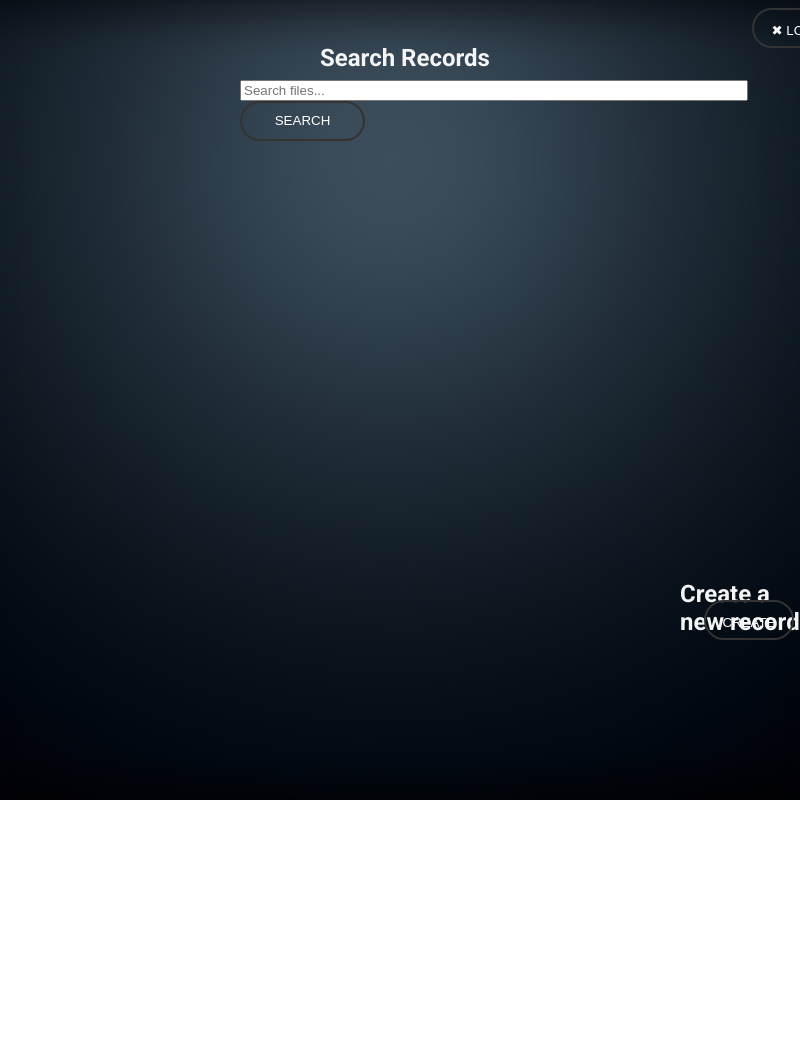
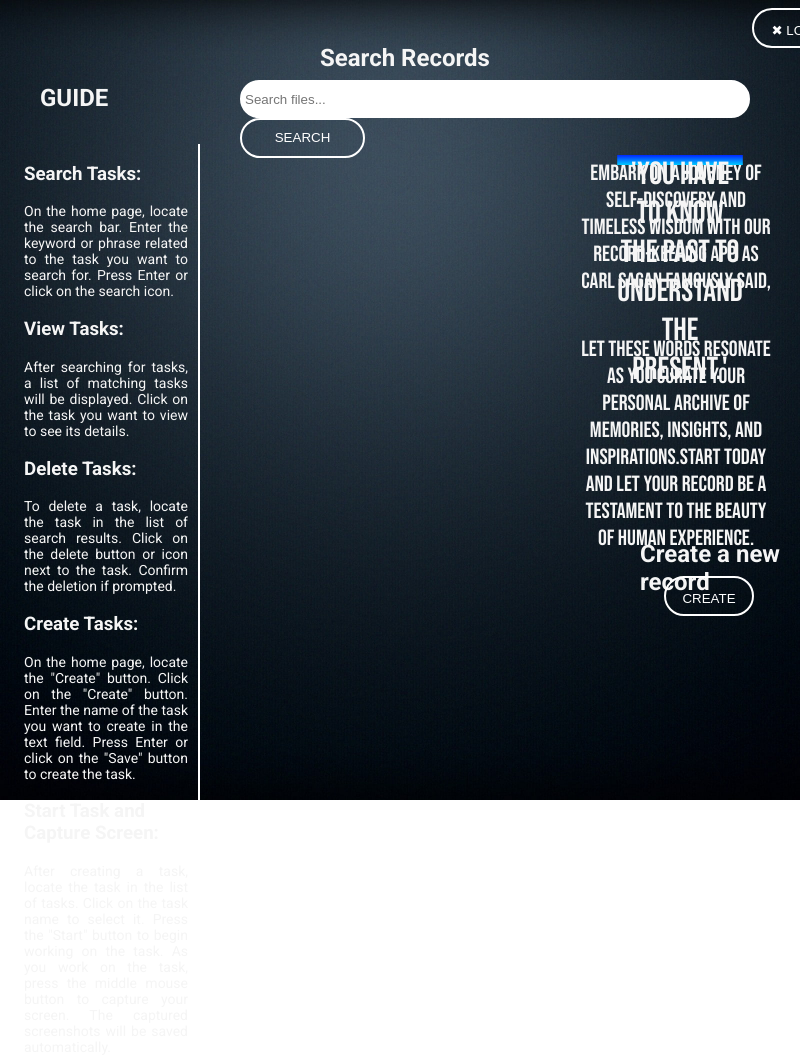
Before and after one commit to STEVENx101/RecordMate, an Electron app: page frontend/Homepage.html in a window 800 px wide. Shown: the top 1058 px of the page. Before the commit the page ends 800 px from the top, so only its background shows below. Drawn offline with Linux system fonts and the light colour scheme; no server answers.

Commit message:
Completed the project

```diff
--- a/frontend/Homepage.css
+++ b/frontend/Homepage.css
@@ -1,5 +1,5 @@
 @import url('https://fonts.googleapis.com/css2?family=Roboto:wght@400;700&display=swap');
-
+@import url('https://fonts.googleapis.com/css2?family=Bebas+Neue&display=swap');
 html, body {
     font-family: 'Roboto', sans-serif;
     margin: 0; /* Remove default margin */
@@ -12,7 +12,8 @@ body{
     background-size: cover; /* Adjust the size property to cover or contain as needed */
     background-repeat: no-repeat;
     background-position: center center;
-    backdrop-filter: blur(10px);
+
+
 }
 
 h1{
@@ -38,8 +39,9 @@ h2{
 
 .search-container input{
     width: 500px;
-    height: auto;
-
+    height: 30px;
+    border-radius: 20px;
+    border: 3px solid #fff ;
 }
 
 .search-button{
@@ -52,7 +54,7 @@ h2{
     text-align: center;
     color: #fff;
     text-transform: uppercase;
-    border: 2px solid #333;
+    border: 2px solid #ffffff;
     border-radius: 20px; /* Adjust the border-radius to control the curvature */
     transition: all .35s;
 }
@@ -63,7 +65,6 @@ h2{
     background: transparent;
     color: #01f8ec;
 }
-
 
 
 #logoutBtn {
@@ -78,7 +79,7 @@ h2{
   text-align: center;
   color: #fff;
   text-transform: uppercase;
-  border: 2px solid #333;
+  border: 2px solid #ffffff;
   border-radius: 20px; /* Adjust the border-radius to control the curvature */
   transition: all .35s;
 }
@@ -93,8 +94,8 @@ h2{
 
 #createBtn{
     position: absolute;
-    top: 75%;
-    left: 88%;
+    top: 72%;
+    left: 83%;
     width: 90px;
     height: 40px;
     line-height: 40px;
@@ -103,7 +104,7 @@ h2{
     text-align: center;
     color: #fff;
     text-transform: uppercase;
-    border: 2px solid #333;
+    border: 2px solid #ffffff;
     border-radius: 20px; /* Adjust the border-radius to control the curvature */
     transition: all .35s;
   }
@@ -115,11 +116,10 @@ h2{
         color: #01f8ec;
     }
 
-
     #RecordTitle{
         position: absolute;
-        top: 70%;
-        left: 85%;
+        top: 65%;
+        left: 80%;
     }
 
     #username{
@@ -130,6 +130,8 @@ h2{
         position: absolute;
         top: 20%;
         left: 30%;
+        font-weight: bold;
+        font-size: 22px;
 
     }
 
@@ -138,3 +140,91 @@ h2{
         color: whitesmoke;
         text-decoration: none;
     }
+
+    p{
+        color: whitesmoke;
+    }
+
+
+    .addedP1{
+        font-size: 22px;
+        font-family: 'Bebas Neue', cursive;
+        position: absolute;
+        text-align: center;
+        top: 20%;
+        left: 72%;
+        color: whitesmoke;
+        text-align: center;
+        padding-right: 3%;
+    }
+
+    .addedP2{
+        font-size: 22px;
+        font-family: 'Bebas Neue', cursive;
+        position: absolute;
+        text-align: center;
+        top: 42%;
+        left: 72%;
+        color: whitesmoke;
+        text-align: center;
+        padding-right: 3%;
+    }
+
+    span {
+        font-family: 'Bebas Neue';
+        color: whitesmoke;
+        text-align: center;
+        font-size: 2em;
+        position: absolute;
+        top: 34%;
+        left: 85%;
+        transform: translate(-50%,-50%);
+        background-image: linear-gradient(rgb(1, 39, 255), rgb(0, 204, 255));
+        background-size: 100% 10px;
+        background-repeat: no-repeat;
+        background-position: 100% 0%;
+         transition: background-size .7s, background-position .5s ease-in-out;
+      }
+
+      span:hover {
+        background-size: 100% 100%;
+        background-position: 0% 100%;
+        transition: background-position .7s, background-size .5s ease-in-out;
+      }
+
+
+      .incoming button{
+        background-color: rgb(0, 0, 0);
+        color: white;
+        border: none;
+        padding: 5px 20px;
+        border-radius: 10px;
+        margin-right: 10px;
+      }
+
+
+    .userGuide{
+        position: absolute;
+        left: 3%;
+        right: 75%;
+        top: 18%;
+        border-right: 2px solid rgb(255, 255, 255);
+        padding-right: 10px;
+    }
+
+    .userGuide p{
+        text-align: justify;
+        font-size: 14px;
+    }
+
+    .userGuide h3{
+        color: whitesmoke;
+    }
+
+
+    .guideH{
+        position: absolute;
+        top: 8%;
+        left: 5%;
+
+    }
--- a/frontend/Homepage.html
+++ b/frontend/Homepage.html
@@ -25,5 +25,45 @@
     <button id="createBtn">Create</button>
 
 
+    <div class="border">
+        <div class="addedP1">Embark on a journey of self-discovery and timeless wisdom with our record-keeping app. As Carl Sagan famously said,
+        </div>
+
+        <span>'You have to know the past to understand the present.'</span>
+
+        <div class="addedP2">Let these words resonate as you curate your personal archive of memories, insights, and inspirations.Start today and let your record be a testament to the beauty of human experience.
+        </div>
+    </div>
+
+    <div class="guideH">
+        <h2>GUIDE</h2>
+    </div>
+
+
+    <div class="userGuide">
+        <h3>Search Tasks:</h3>
+            <p>On the home page, locate the search bar.
+                Enter the keyword or phrase related to the task you want to search for.
+                Press Enter or click on the search icon.</p>
+        <h3>View Tasks:</h3>
+        <p>After searching for tasks, a list of matching tasks will be displayed.
+            Click on the task you want to view to see its details.</p>
+        <h3>Delete Tasks:</h3>
+        <p>To delete a task, locate the task in the list of search results.
+            Click on the delete button or icon next to the task.
+            Confirm the deletion if prompted.</p>
+        <h3>Create Tasks:</h3>
+        <p>On the home page, locate the "Create" button.
+            Click on the "Create" button.
+            Enter the name of the task you want to create in the text field.
+            Press Enter or click on the "Save" button to create the task.</p>
+        <h3>Start Task and Capture Screen:</h3>
+        <p>After creating a task, locate the task in the list of tasks.
+            Click on the task name to select it.
+            Press the "Start" button to begin working on the task.
+            As you work on the task, press the middle mouse button to capture your screen.
+            The captured screenshots will be saved automatically.</p>
+    </div>
+
 </body>
 </html>
--- a/frontend/Loginpage.css
+++ b/frontend/Loginpage.css
@@ -71,7 +71,7 @@ input[type="password"] {
     line-height: 20px;
     text-align: center;
     color: #fff;
-    border: 2px solid #333;
+    border: 2px solid #ffffff;
     border-radius: 20px;
     background-color: transparent;
     cursor: pointer;
--- a/frontend/Recordpage.css
+++ b/frontend/Recordpage.css
@@ -8,14 +8,15 @@ html, body {
 }
 
 body{
-    background-image: url('background.jpg');
+    background-color: #000000;
     background-size: cover; /* Adjust the size property to cover or contain as needed */
     background-repeat: no-repeat;
     background-position: center center;
-    backdrop-filter: blur(0px);
+    backdrop-filter: blur(10px);
 }
 
 #startBtn{
+    font-weight: bold;
     top: 45%;
     left: 35%;
     position: absolute;
@@ -25,9 +26,9 @@ body{
     text-decoration: none;
     background:transparent;
     text-align: center;
-    color: #fff;
+    color: rgb(95, 94, 94);
     text-transform: uppercase;
-    border: 2px solid #333;
+    border: 2px solid rgb(95, 94, 94);
     border-radius: 20px; /* Adjust the border-radius to control the curvature */
     transition: all .35s;
 }
@@ -45,12 +46,17 @@ body{
     height: 40px;
     position: absolute;
     left: 86%;
-    color: red;
+    color: rgb(95, 94, 94);
     background: transparent;
+    border: none;
+}
 
+.close-button:hover{
+    color: #ff0000;
 }
 
 #stopBtn{
+    font-weight: bold;
     top: 70%;
     left: 35%;
     position: absolute;
@@ -60,22 +66,29 @@ body{
     text-decoration: none;
     background:transparent;
     text-align: center;
-    color: #fff;
+    color:  rgb(95, 94, 94);;
     text-transform: uppercase;
-    border: 2px solid #333;
+    border: 2px solid rgb(95, 94, 94);;
     border-radius: 20px; /* Adjust the border-radius to control the curvature */
     transition: all .35s;
 }
 
 #stopBtn:hover{
     width: 95px;
-    border: 2px solid #01f8ec;
+    border: 2px solid #ff0202;
     background: transparent;
-    color: #01f8ec;
+    color: #f80101;
 }
 
 #collectionName{
     position: absolute;
-    top: 5%;
-    left:10%;
+    top: 20%;
+    left:9%;
+    width: 250px;
+    height: 30px;
+    border: 20px;
 }
+
+.inputBar{
+    border-radius: 20px;
+}
--- a/frontend/preload.js
+++ b/frontend/preload.js
@@ -102,13 +102,13 @@ app.get('/files', (req, res) => {
       });
 
       if (filteredFiles.length === 0) {
-          res.send('<p>No .db files found</p>');
+          res.send('<p>No captures found for the searched term. Try again!!</p>');
       } else {
           const fileLinks = filteredFiles.map(file => {
               return `
-                  <div>
-                      <a href="Resultspage.html" class="returnResult">${file}</a>
-                      <button onclick="deleteFile('${file}')">Delete</button>
+                  <div class="incoming">
+                      <p>${file}</p>
+                      <button onclick="deleteFile('${file}' )">Delete</button>
                       <button onclick="view('${file}')">View</button>
                   </div>`;
           }).join('<br>');
@@ -258,13 +258,14 @@ document.addEventListener("DOMContentLoaded", function() {
         });
     }
 });
-// Add this function to your preload.js
+
+
 function searchFiles() {
     var searchTerm = document.getElementById('searchInput').value.trim();
 
     // Check if the search term is empty
     if (searchTerm === '') {
-      document.getElementById('fileList').innerHTML = '<p>Please enter a search term</p>';
+      document.getElementById('fileList').innerHTML = '<p>Please enter a search term!</p>';
       return;
     }
 
```
Also changed, not shown: frontend/Recordpage.html (+2 -1 lines), frontend/screenshots_logs.html (+1 -1 lines), 1 other file. Lines whose indentation alone changed are shown as unchanged.
